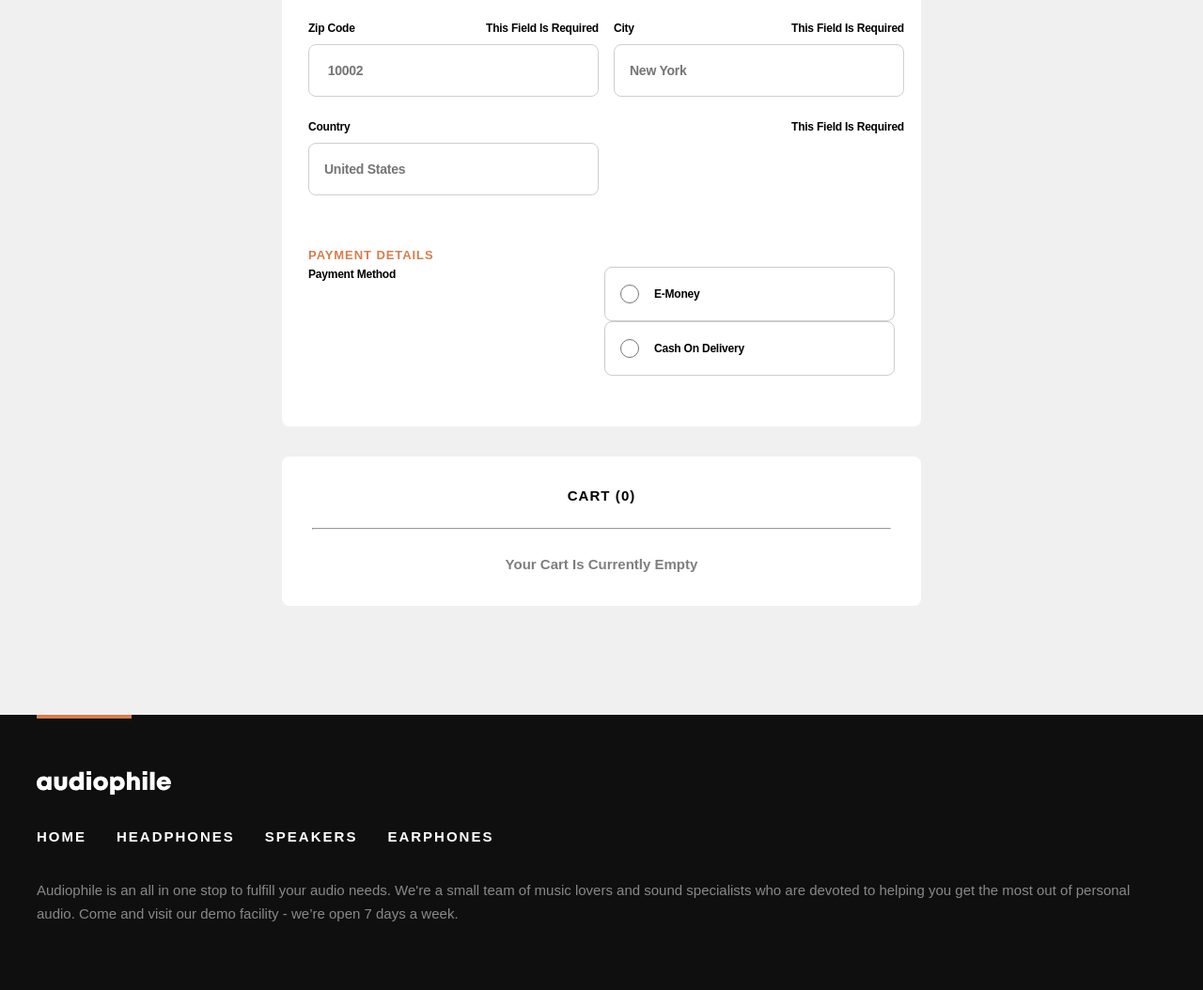
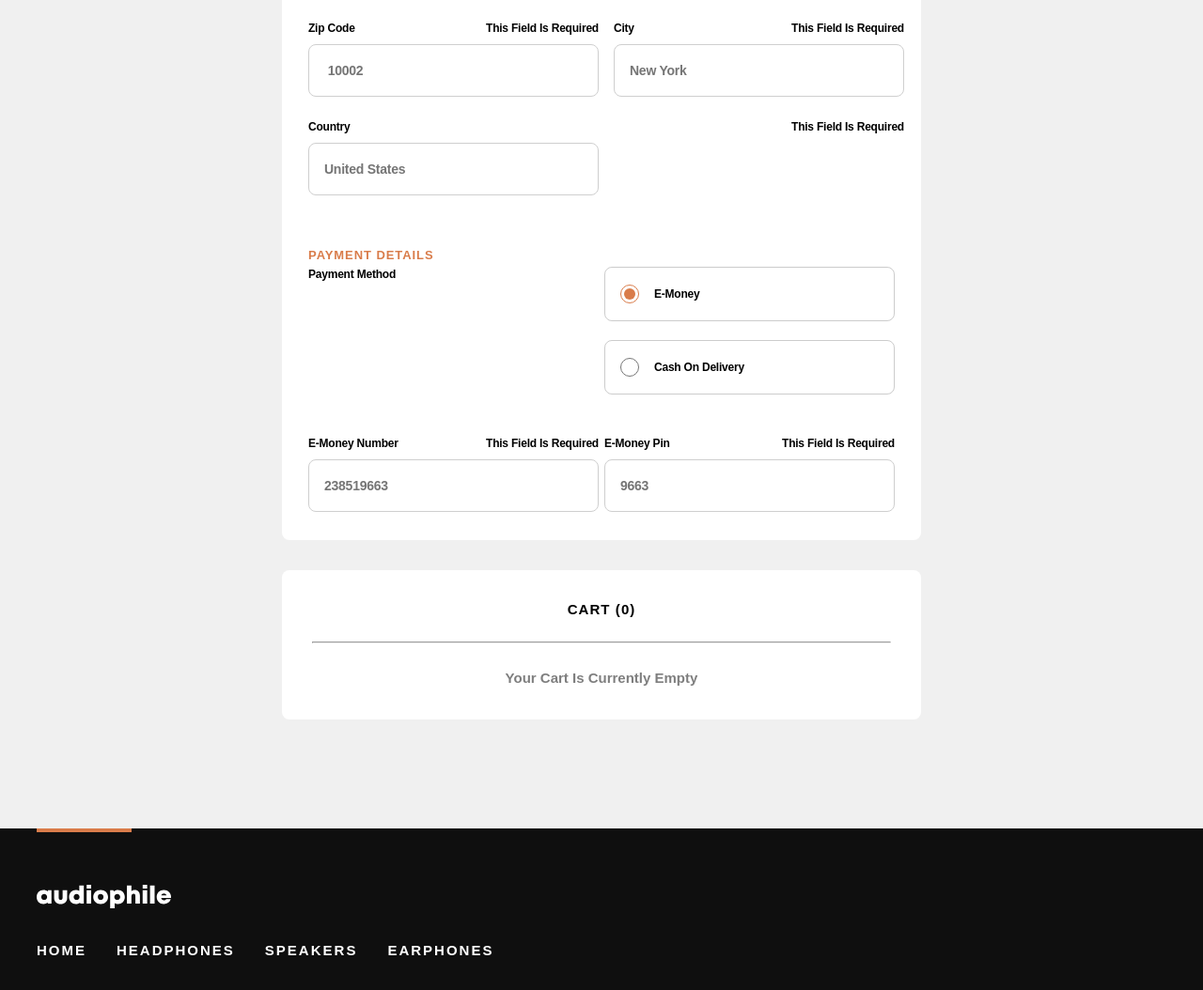
Before and after one commit to khaya05/audiophile-ecom-website, a React (Create React App) app: page /checkout in a window 1280 px wide. Shown: the part 655-1709 px from the top of the page at 94% size. Built offline with nearby package versions, Linux system fonts and the light colour scheme.

Commit message:
added context

```diff
--- a/src/components/Checkout/CheckoutForm/CheckoutForm.jsx
+++ b/src/components/Checkout/CheckoutForm/CheckoutForm.jsx
@@ -12,7 +12,7 @@ function CheckoutForm() {
     zipCode: '',
     city: '',
     country: '',
-    paymentMethod: '',
+    paymentMethod: 'eMoney',
     eMoneyPin: '',
     eMoneyNumber: '',
   });
@@ -122,6 +122,7 @@ function CheckoutForm() {
                   name="paymentMethod"
                   id="eMoney"
                   value={'eMoney'}
+                  checked={customer.paymentMethod === 'eMoney'}
                   onChange={handleChange}
                 />
                 e-Money
@@ -133,6 +134,7 @@ function CheckoutForm() {
                   name="paymentMethod"
                   id="cash"
                   value={'cash'}
+                  checked={customer.paymentMethod === 'cash'}
                   onChange={handleChange}
                 />
                 cash on delivery
@@ -148,6 +150,8 @@ function CheckoutForm() {
                 label="e-Money Number"
                 placeholder="238519663"
                 name="eMoneyNumber"
+                required={true}
+                errorMessage="This field is required"
                 value={customer.eMoneyNumber}
               />
 
@@ -157,6 +161,8 @@ function CheckoutForm() {
                 label="e-Money Pin"
                 placeholder="9663"
                 name="eMoneyPin"
+                required={true}
+                errorMessage="This field is required"
                 value={customer.eMoneyPin}
               />
             </div>
@@ -280,14 +286,23 @@ const Form = styled.div`
     gap: 1rem;
     padding: 18px 1rem;
     border-radius: 8px;
-    border: 1px solid hsla(0, 0%, 0%, 0.2);
     width: 309px;
     cursor: pointer;
+    margin-bottom: 20px;
+    border: 1px solid hsla(0, 0%, 0%, 0.2);
   }
 
   input[type='radio'] {
     height: 20px;
     width: 20px;
+  }
+
+  input[type='radio']:checked {
+    accent-color: var(--orange-main);
+  }
+
+  input[type='radio']:checked + .radio-label {
+    border: 1px solid var(--orange-main);
   }
 
   .e-money-details {
--- /dev/null
+++ b/src/context/context.js
@@ -0,0 +1,28 @@
+import { createContext, useContext, useState } from 'react';
+
+const AppContext = createContext();
+
+const AppProvider = ({ children }) => {
+  const [customer, setCustomer] = useState({
+    name: '',
+    email: '',
+    phone: '',
+    address: '',
+    zipCode: '',
+    city: '',
+    country: '',
+    paymentMethod: 'eMoney',
+    eMoneyPin: '',
+    eMoneyNumber: '',
+  });
+  return (
+    <AppContext.Provider value={{ customer, setCustomer }}>
+      {children}
+    </AppContext.Provider>
+  );
+};
+
+export const useGlobalContext = () => {
+  return useContext(AppContext);
+};
+export { AppContext, AppProvider };
--- a/src/index.js
+++ b/src/index.js
@@ -4,11 +4,14 @@ import { Provider } from 'react-redux';
 import store from './store';
 import App from './App';
 import './index.scss';
+import { AppProvider } from './context/context';
 
 ReactDOM.createRoot(document.getElementById('root')).render(
   <React.StrictMode>
-    <Provider store={store}>
-      <App />
-    </Provider>
+    <AppProvider>
+      <Provider store={store}>
+        <App />
+      </Provider>
+    </AppProvider>
   </React.StrictMode>
 );
--- a/src/providers/app-providers.jsx
+++ b/src/providers/app-providers.jsx
@@ -1,11 +1,14 @@
 import { Provider } from 'react-redux';
 import { BrowserRouter } from 'react-router-dom';
+import { AppProvider } from '../context/context';
 import store from '../store';
 
 export const AppProviders = ({ children }) => {
   return (
     <BrowserRouter>
-      <Provider store={store}>{children}</Provider>;
+      <AppProvider>
+        <Provider store={store}>{children}</Provider>;
+      </AppProvider>
     </BrowserRouter>
   );
 };
```
Also changed, not shown: 1 other file (tests, documents, lock files or other folders).
